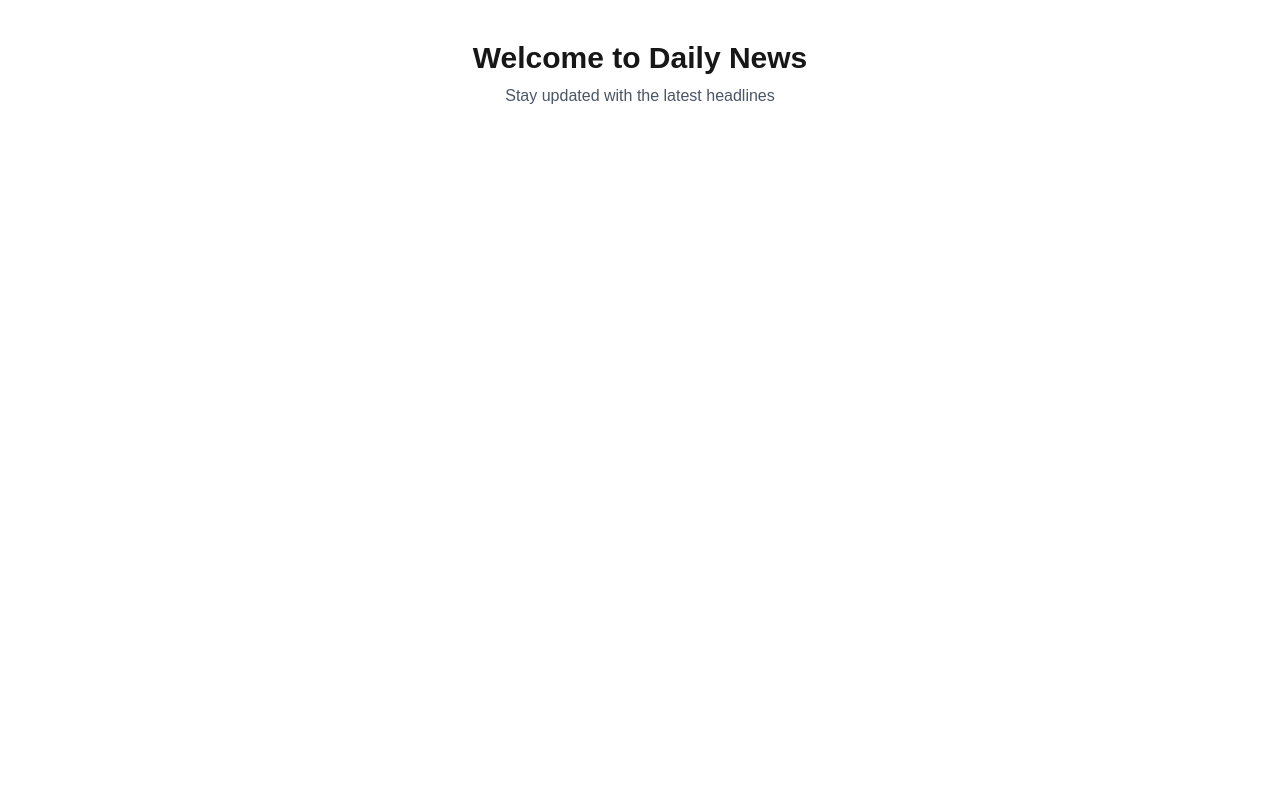
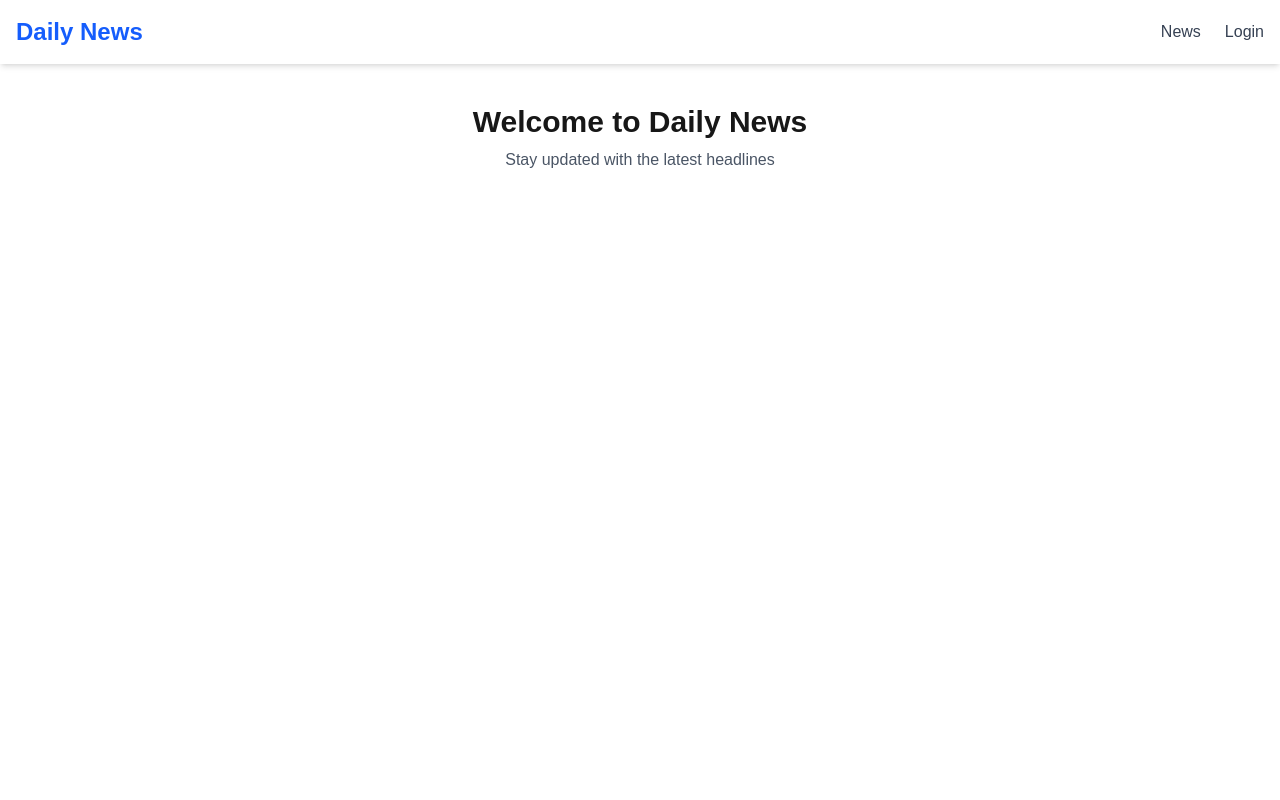
Before and after one commit to touhidtamim/Daily-News, a Next.js app: page / in a window 1280 px wide. Shown: the top 800 px of the page. Built offline with nearby package versions, Linux system fonts and the light colour scheme.

Commit message:
updated home layout

```diff
--- a/src/app/layout.js
+++ b/src/app/layout.js
@@ -1,15 +1,6 @@
-import { Geist, Geist_Mono } from "next/font/google";
 import "./globals.css";
-
-const geistSans = Geist({
-  variable: "--font-geist-sans",
-  subsets: ["latin"],
-});
-
-const geistMono = Geist_Mono({
-  variable: "--font-geist-mono",
-  subsets: ["latin"],
-});
+import Navbar from "@/components/Navbar";
+import Footer from "@/components/Footer";
 
 export const metadata = {
   title: "Daily News",
@@ -19,10 +10,10 @@ export const metadata = {
 export default function RootLayout({ children }) {
   return (
     <html lang="en">
-      <body
-        className={`${geistSans.variable} ${geistMono.variable} antialiased`}
-      >
-        {children}
+      <body className="bg-white text-black">
+        <Navbar />
+        <main className="container mx-auto px-4">{children}</main>
+        <Footer />
       </body>
     </html>
   );
```
